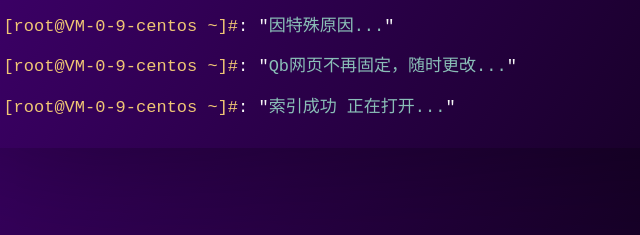
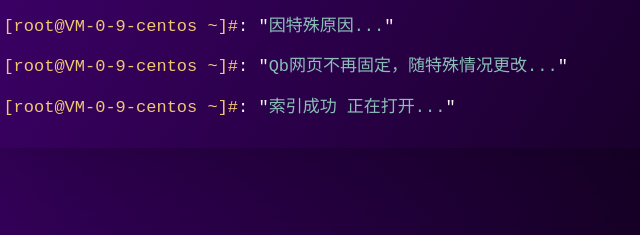
Before and after one commit to theYNC-Damn-My-life-no-longer-exists-MY/theYNC-Damn-My-life-no-longer-exists-MY.github.io, a plain HTML site: page qb/index.html in a window 1280 px wide. Shown: the part 373-608 px from the top of the page, 239-879 px from the left. Drawn offline with Linux system fonts and the light colour scheme.

Commit message:
Update index.html

```diff
--- a/qb/index.html
+++ b/qb/index.html
@@ -128,7 +128,7 @@ a.avatar img {
 <p>> <span>[root@VM-0-9-centos ~]#</span>: "<i>正在为您索引目标页，请稍等...</i>"</p>
 <p>> <span>[root@VM-0-9-centos ~]#</span>: "<i>请务必收藏本站,不丢失最新的Qb索引...</i>"</p>
 <p>> <span>[root@VM-0-9-centos ~]#</span>: "<i>因特殊原因...</i>"</p>
-<p>> <span>[root@VM-0-9-centos ~]#</span>: "<i>Qb网页不再固定，随时更改...</i>"</p>
+<p>> <span>[root@VM-0-9-centos ~]#</span>: "<i>Qb网页不再固定，随特殊情况更改...</i>"</p>
 <p>> <span>[root@VM-0-9-centos ~]#</span>: "<i>索引成功 正在打开...</i>"</p>
 
 </div>
```
